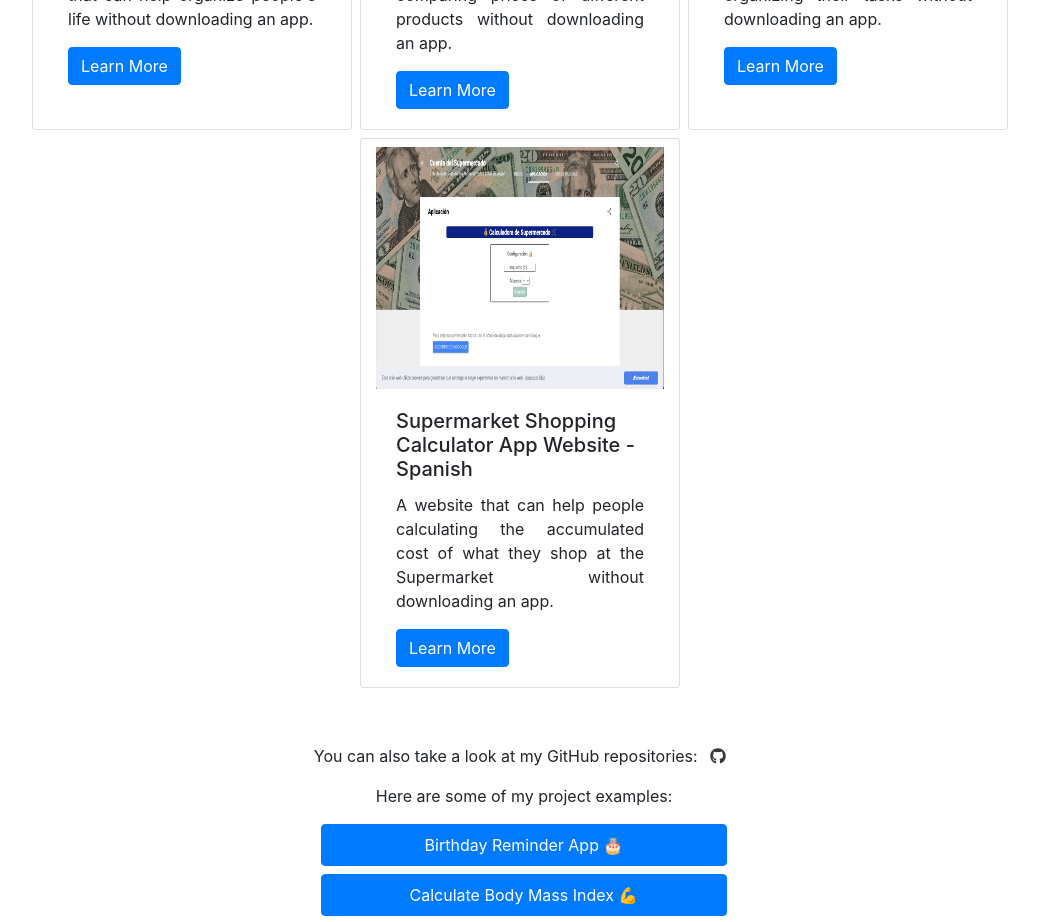
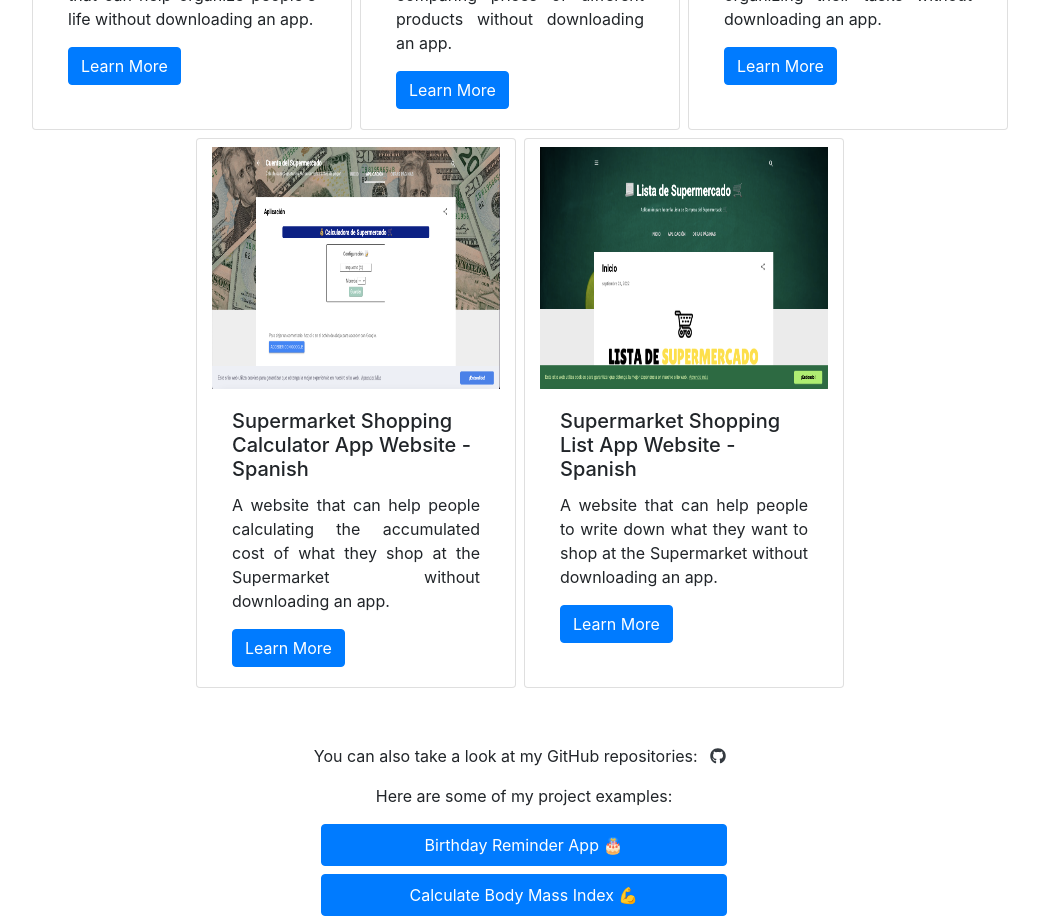
Before and after one commit to hjhm2018/my-portfolio, a React (Create React App) app: page /projects in a window 1280 px wide. Shown: the part 1560-2482 px from the top of the page, without its empty margins (116-1155 px from the left). Built offline with nearby package versions, Linux system fonts and the light colour scheme; a web font is replaced by a local one.

Commit message:
added a new  website for the projects section

```diff
--- a/src/components/Projects.js
+++ b/src/components/Projects.js
@@ -10,6 +10,7 @@ import lists from "../images/lists.png";
 import comparador from "../images/comparador.png";
 import listadetareas from "../images/listadetareas.png";
 import supermarketCalc from "../images/supermarketCalc.png";
+import supermarketList from "../images/supermarketList.png";
 import { FontAwesomeIcon } from "@fortawesome/react-fontawesome";
 import { Link } from "react-router-dom";
 import { Helmet } from "react-helmet";
@@ -129,6 +130,16 @@ const Projects = () => {
       modalContent: `
       <p>A website built on Blogger using HTML, CSS, and JavaScript and it is totally responsive!. The website uses localStorage, which means that the data the users save, will be stored in their devices.</p>
       <p>It helps people to calculate the total approximate cost of their shopping at the supermarket before paying. You can visit it &nbsp; <a href="https://cuenta-del-super.blogspot.com/"
+      target="_blank" rel="noopener noreferrer">here</a>.</p>`,
+    },
+    {
+      title: "Supermarket Shopping List App Website - Spanish",
+      image: supermarketList,
+      content:
+        "A website that can help people to write down what they want to shop at the Supermarket without downloading an app.",
+      modalContent: `
+      <p>A website built on Blogger using HTML, CSS, and JavaScript and it is totally responsive!. The website uses localStorage, which means that the data the users save, will be stored in their devices.</p>
+      <p>It helps people to make a list of the products they want to shop at the supermarket and track their progress. You can visit it &nbsp; <a href="https://cuenta-del-super.blogspot.com/"
       target="_blank" rel="noopener noreferrer">here</a>.</p>`,
     },
   ];
```
Also changed, not shown: src/images/supermarketList.png (added).
